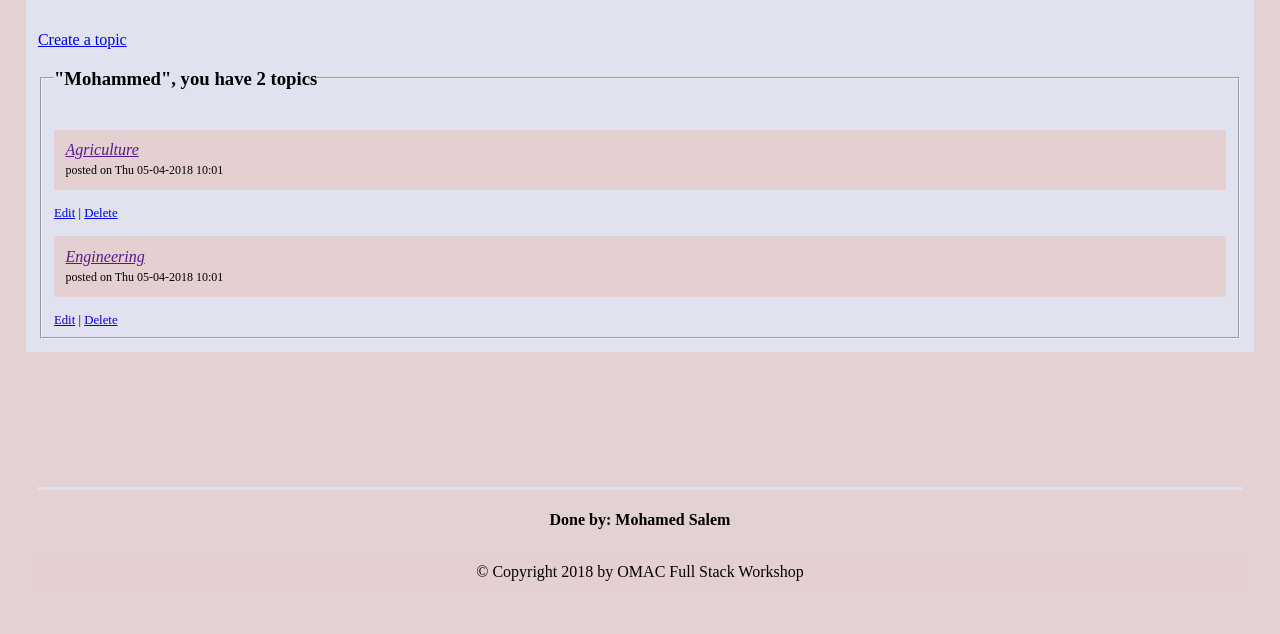
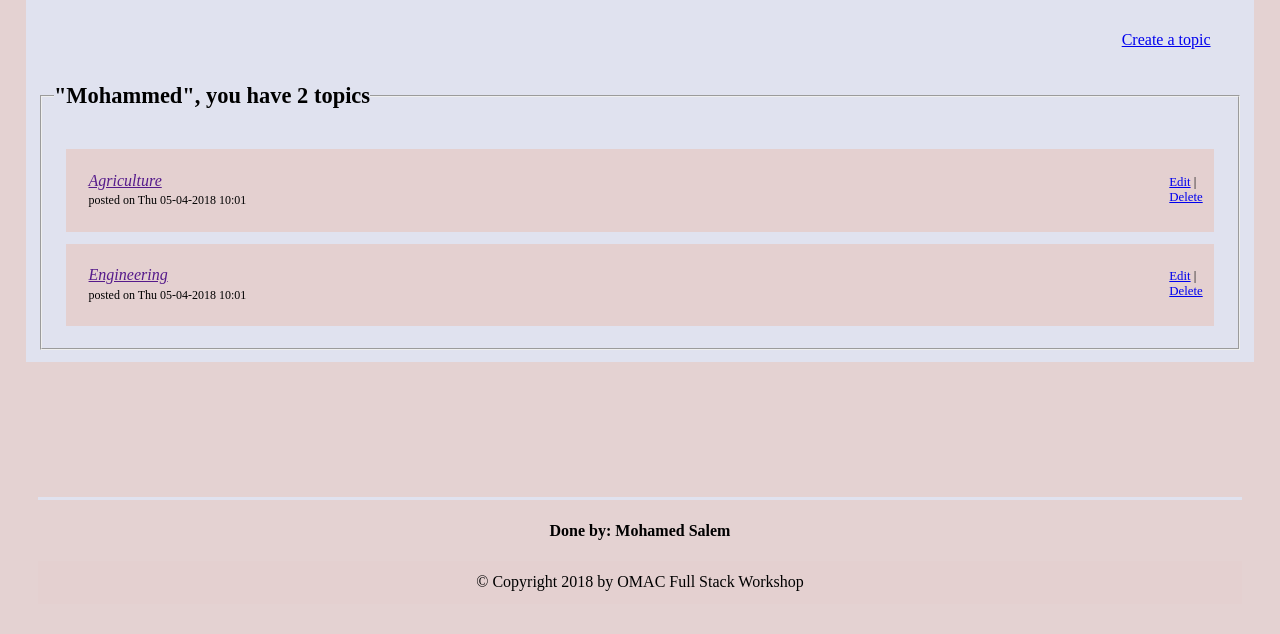
Before and after one commit to MoSaadiSalem/forums-flask, a Flask app: page /my_topics/1 in a window 1280 px wide. Shown: the part 166-800 px from the top of the page. Run offline with Flask 2, Linux system fonts and the light colour scheme.

Commit message:
Update style.css

```diff
--- a/App/static/css/style.css
+++ b/App/static/css/style.css
@@ -79,14 +79,13 @@ footer{
   font-size:75%;
   }
 
-p, #atopic{
+p, .atopic{
   background: #e4d0d0;
   padding: 1%;
   }
 
-label{
+form label{
   font-size: 110%;
-  margin-left: 2.5%;
 }
 
 .title, textarea{
@@ -108,16 +107,16 @@ input[type=submit]{
   height: 2em;
 }
 
-#atopic{
+.atopic{
   display: table;
   margin: 1%;
 }
 
-#atopic p, #modifiers{
+.atopic p, #modifiers{
   display: table-cell;
 }
 
-#atopic p{
+.atopic p{
   width: 100%;
   -webkit-columns: auto;
 }
@@ -125,3 +124,16 @@ input[type=submit]{
 #modifiers{
   font-size: 80%;
 }
+
+.create{
+  margin-left: 90%;
+  text-align: right;
+}
+
+legend{
+  font-size: 120%;
+}
+
+fieldset{
+  margin-top: 1%;
+}
```
